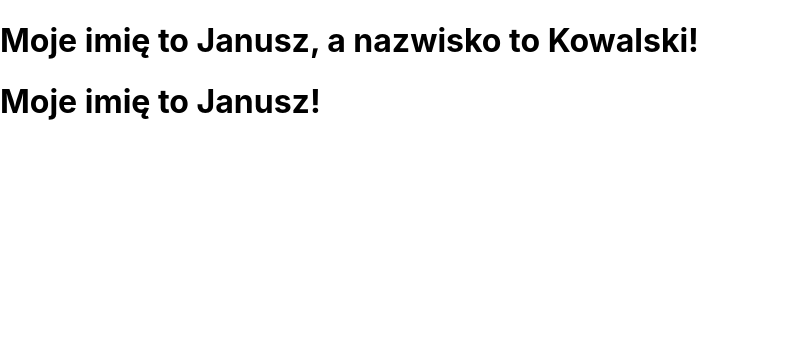
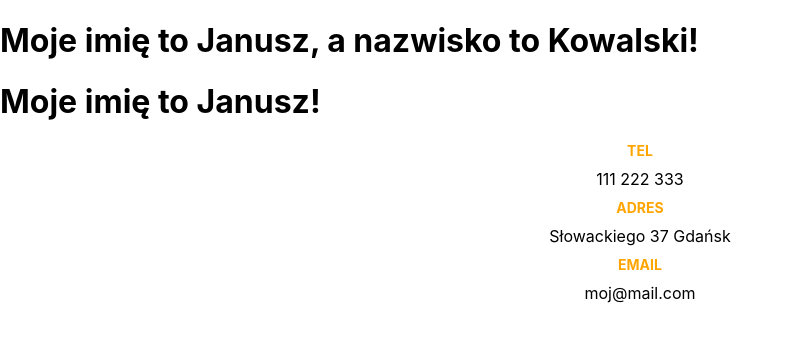
Before and after one commit to twerno/isareactporta, a React (Create React App) app in the folder day1_2/my-app/: page / in a window 1280 px wide. Shown: the top 340 px of the page, without its empty margins (0-791 px from the left). Built offline with nearby package versions, Linux system fonts and the light colour scheme.

Commit message:
Added Contact component with simpel styles

```diff
--- a/day1_2/my-app/src/App.js
+++ b/day1_2/my-app/src/App.js
@@ -1,10 +1,16 @@
 import MyName from './MyName';
+import { Contact } from './Contact';
 
 function App() {
     return (
         <>
             <MyName name="Janusz" surname="Kowalski"/>
             <MyName name="Janusz"/>
+            <Contact data={{
+                phone: '111 222 333',
+                address: { street: 'Słowackiego', city: 'Gdańsk', number: 37 },
+                email: 'moj@mail.com'
+            }}/>
         </>
     );
 }
--- /dev/null
+++ b/day1_2/my-app/src/Contact.css
@@ -0,0 +1,16 @@
+.contact-container {
+    display: flex;
+    flex-direction: column;
+    align-items: center;
+}
+
+.contact-heading {
+    color: orange;
+    margin: 0 0 10px 0;
+    font-size: 14px;
+}
+
+.contact-container p {
+    margin-top: 0;
+    margin-bottom: 10px;
+}
--- /dev/null
+++ b/day1_2/my-app/src/Contact.js
@@ -0,0 +1,12 @@
+import './Contact.css';
+
+export function Contact(props) {
+    return <div className="contact-container">
+        <h3 className="contact-heading">TEL</h3>
+        <p>{props.data.phone}</p>
+        <h3 className="contact-heading">ADRES</h3>
+        <p>{props.data.address.street} {props.data.address.number} {props.data.address.city}</p>
+        <h3 className="contact-heading">EMAIL</h3>
+        <p>{props.data.email}</p>
+    </div>
+}
```
